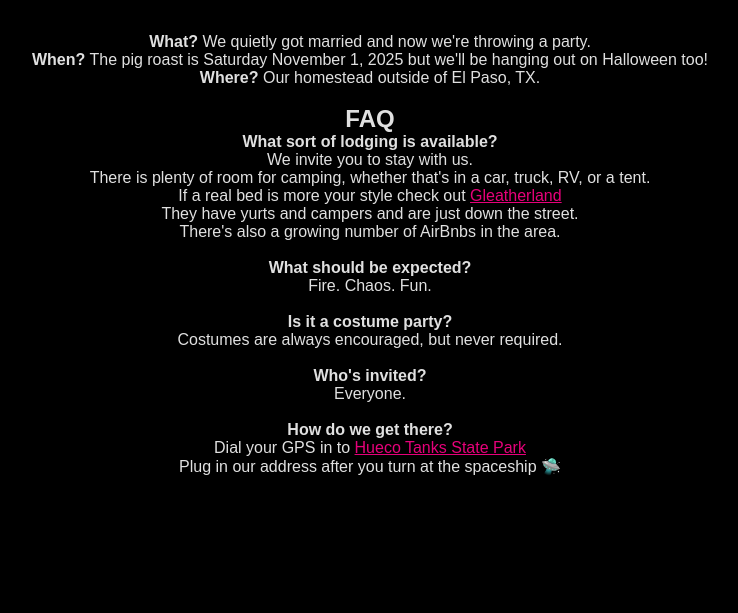
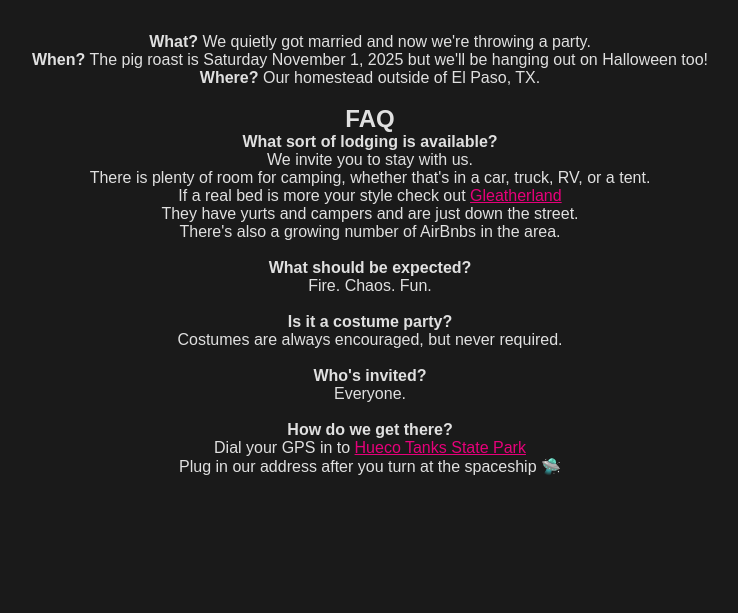
Before and after one commit to hippiestank/hippiestank.github.io, a plain HTML site: page letsparty/index.html in a window 1280 px wide. Shown: the part 187-800 px from the top of the page, without its empty margins (270-1008 px from the left). Drawn offline with Linux system fonts and the light colour scheme.

Commit message:
background color off black

```diff
--- a/letsparty/index.html
+++ b/letsparty/index.html
@@ -5,7 +5,7 @@
     <link href="../styles.css" rel="stylesheet">
     <title>Let's Party!</title>
   </head>
-  <body style="background-color: black; background-size: cover;">
+  <body style="background-color: #1a1a1a; background-size: cover;">
     <div style="font-size: 2em;">
       <strong>💍 We got married!!! Now let's PARTY!!! 🎉</strong>
     </div>
```
